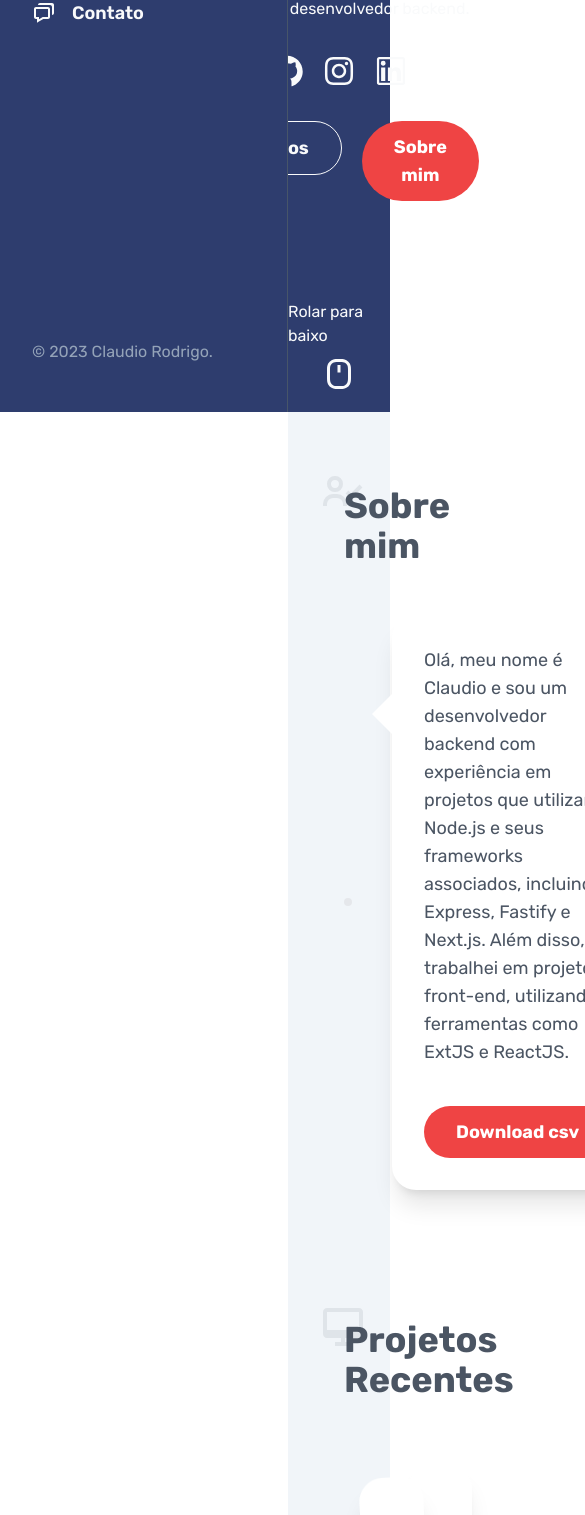
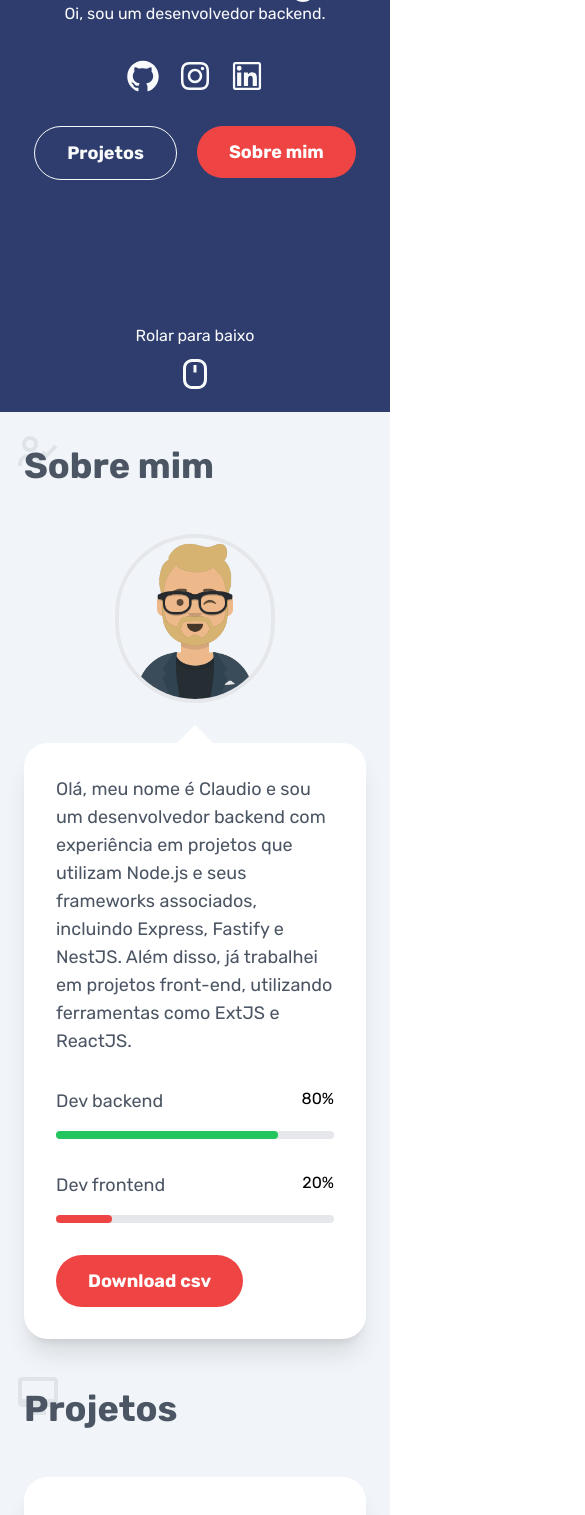
Before and after one commit to claudiozh/my-portfolio, a Next.js app: page / in a window 390 px wide. Shown: the part 432-1947 px from the top of the page, 585 px wide, since content can reach past the window. Built offline with nearby package versions, Linux system fonts and the light colour scheme.

Commit message:
feat: layout responsive

```diff
--- a/src/app/globals.css
+++ b/src/app/globals.css
@@ -11,3 +11,8 @@
 ::-webkit-scrollbar-thumb {
   background-color: #1C2948;
 }
+
+/* Disable text selection */
+* {
+  user-select: none;
+}
--- a/src/app/page.tsx
+++ b/src/app/page.tsx
@@ -15,31 +15,34 @@ import {
 } from 'react-icons/bi'
 import { Experience } from '@/components/Experience'
 import { Contact } from '@/components/Contact'
+import { Metadata } from 'next'
 
 const rubik = Rubik({ subsets: ['latin'] })
 
+export const metadata: Metadata = {
+  title: 'Claudio Rodrigo',
+  description: 'Portfólio de Claudio Rodrigo',
+  themeColor: '#1C2948',
+}
+
 export default function PageDefault() {
   return (
-    <div className={`${rubik.className}`}>
-      <header>
+    <div className={`${rubik.className} overflow-x-hidden`}>
+      <header className="fixed w-0 lg:w-72 hidden lg:block">
         <Sidebar />
       </header>
 
-      <main className="bg-slate-100 ml-72">
+      <main className="bg-slate-100 m-0 lg:ml-72">
         <section id={ids.home}>
           <Home />
         </section>
 
-        <div className="container mx-auto 2xl:px-36">
+        <div className="lg:container mx-auto">
           <Section title="Sobre mim" icon={<BiUserCheck />} id={ids.about}>
             <About />
           </Section>
 
-          <Section
-            title="Projetos Recentes"
-            icon={<BiDesktop />}
-            id={ids.projects}
-          >
+          <Section title="Projetos" icon={<BiDesktop />} id={ids.projects}>
             <Projects />
           </Section>
 
@@ -48,7 +51,7 @@ export default function PageDefault() {
           </Section>
 
           <Section
-            title="Formação & Experiência"
+            title="Experiência"
             icon={<BiBriefcaseAlt2 />}
             id={ids.experience}
           >
--- a/src/components/About.tsx
+++ b/src/components/About.tsx
@@ -1,6 +1,7 @@
 import Image from 'next/image'
 import { Button } from '@/components/Button'
 import { ProgressBar } from '@/components/ProgressBar'
+import clsx from 'clsx'
 
 type Props = {
   language: string
@@ -22,37 +23,53 @@ export const About = () => {
   }
 
   return (
-    <div className="flex items-center mt-12 gap-10">
+    <div className="flex flex-col md:flex-row items-center md:items-start gap-10">
       <Image
         src="/avatar4.png"
-        className="rounded-full border-4"
+        className=" border-4 rounded-full"
         alt="Logo"
         width={160}
         height={160}
       />
-      <div className="bg-white grid grid-cols-12 gap-8 shadow-xl p-8 rounded-3xl">
-        <div className="col-span-7 text-gray-600 text-lg">
-          <div className="relative">
-            <div className="absolute w-0 h-0 left-[-52px] bottom-full transform translate-x-[-50%]">
-              <div className="mt-12 border-t-[20px] border-t-transparent border-r-white border-r-[20px]  border-b-[20px] border-b-transparent"></div>
-            </div>
+      <div className=" bg-white shadow-xl p-8 rounded-3xl">
+        <div className="relative">
+          <div
+            className={clsx(
+              'absolute flex items-center justify-center',
+              'w-0 h-0 left-[50%] md:left-[-50px] top-[-50px] md:top-0',
+              'bottom-full transform translate-x-[-50%]',
+            )}
+          >
+            <div
+              className={clsx(
+                'border-t-[20px] border-t-transparent',
+                'border-r-[20px] border-r-transparent md:border-r-white',
+                'border-l-[20px] border-l-transparent',
+                'border-b-[20px] border-b-white md:border-b-transparent ',
+                'md:mt-24',
+              )}
+            ></div>
+          </div>
+        </div>
 
-            <p className="mb-10">
+        <div className="grid grid-cols-6 gap-8 mb-8">
+          <div className="col-span-full xl:col-span-4 text-gray-600 text-lg">
+            <p>
               Olá, meu nome é Claudio e sou um desenvolvedor backend com
               experiência em projetos que utilizam Node.js e seus frameworks
-              associados, incluindo Express, Fastify e Next.js. Além disso, já
+              associados, incluindo Express, Fastify e NestJS. Além disso, já
               trabalhei em projetos front-end, utilizando ferramentas como ExtJS
               e ReactJS.
             </p>
           </div>
 
-          <Button text="Download csv" />
+          <div className="col-span-full xl:col-span-2 flex flex-col gap-8">
+            <Stack language="Dev backend" percentage={80} />
+            <Stack language="Dev frontend" percentage={20} />
+          </div>
         </div>
 
-        <div className="col-span-5 flex flex-col gap-8">
-          <Stack language="Dev backend" percentage={80} />
-          <Stack language="Dev frontend" percentage={20} />
-        </div>
+        <Button text="Download csv" />
       </div>
     </div>
   )
--- a/src/components/Button.tsx
+++ b/src/components/Button.tsx
@@ -1,3 +1,4 @@
+import clsx from 'clsx'
 import React, { ButtonHTMLAttributes } from 'react'
 
 type Variant = 'primary' | 'secondary' | 'light'
@@ -30,7 +31,7 @@ export const Button: React.FC<ButtonProps> = ({
   `
 
   return (
-    <button className={buttonStyles} {...props}>
+    <button className={clsx(buttonStyles)} {...props}>
       {text}
     </button>
   )
--- a/src/components/Projects.tsx
+++ b/src/components/Projects.tsx
@@ -5,17 +5,18 @@ import { projects } from '@/utils/projects'
 
 export const Projects = () => {
   return (
-    <div className="grid grid-cols-3 mt-16 gap-8">
+    <div className="grid grid-cols-3 gap-8">
       {projects.map((project, index) => (
         <div
           key={index}
           className={clsx(
-            'my-auto max-w-[350px] bg-white text-white flex flex-col items-center justify-center',
+            'mx-auto my-auto container bg-white text-white flex flex-col items-center justify-center',
             'gap-5 p-8 rounded-3xl shadow-xl',
-            project?.emphasis && 'transform -rotate-3',
+            'col-span-full xl:col-span-1',
+            project?.emphasis && 'xl:transform xl:-rotate-3',
           )}
         >
-          <Image src={project.image} alt="Logo" width={150} height={150} />
+          <Image src={project.image} alt="Logo" width={200} height={200} />
 
           <p className="text-gray-400 text-center">{project.description}</p>
 
--- a/src/components/Section.tsx
+++ b/src/components/Section.tsx
@@ -1,23 +1,23 @@
+import clsx from 'clsx'
 import React from 'react'
 
-type Props = {
+interface Props extends React.HTMLAttributes<HTMLElement> {
   id: string
   title: string
   icon: React.JSX.Element
   children: React.ReactNode
 }
 
-export const Section = ({ children, title, icon, id }: Props) => {
+export const Section = ({ children, title, icon, id, className }: Props) => {
   return (
-    <section className="p-14" id={id}>
+    <section className={clsx('px-6 py-4 md:px-16 md:py-8', className)} id={id}>
       <div className="flex flex-col">
-        <span className="text-gray-600 opacity-10 text-5xl mb-[-30px] ml-[-25px]">
+        <span className="text-5xl text-gray-600 opacity-10  mb-[-30px]  ml-[-10px] md:ml-[-25px]">
           {icon}
         </span>
         <h1 className="text-4xl font-bold text-gray-600">{title}</h1>
       </div>
-
-      {children}
+      <div className="mt-12">{children}</div>
     </section>
   )
 }
--- a/src/components/Sidebar.tsx
+++ b/src/components/Sidebar.tsx
@@ -11,13 +11,11 @@ import {
 
 import { Link as ScrollLink } from 'react-scroll'
 import { Logo } from '@/components/Logo'
-import { ids, navLinks } from '@/utils/navlinks'
-import { useScrollspy } from '@/hooks/scrolloy'
-import clsx from 'clsx'
+import { navLinks } from '@/utils/navlinks'
 
 const year = new Date().getFullYear()
 
-const iconsById = {
+const iconBySectionId = {
   home: <BiHome className="mr-4 text-2xl" />,
   about: <BiUserCheck className="mr-4 text-2xl" />,
   projects: <BiDesktop className="mr-4 text-2xl" />,
@@ -27,28 +25,26 @@ const iconsById = {
 }
 
 export const Sidebar = () => {
-  const activeId = useScrollspy(Object.keys(ids), 350)
-
   return (
-    <div className="flex flex-col justify-between w-72 h-screen fixed px-8 py-12 bg-[#2E3D6E] border-r-[1px] border-slate-600">
+    <div className="flex flex-col justify-between h-screen px-8 py-12 bg-[#2E3D6E] border-r-[1px] border-slate-600">
       <Logo />
 
       <nav className="h-[100%] py-20">
         <ul className="text-lg text-gray-50 font-semibold">
           {navLinks.map((link) => (
             <ScrollLink
+              spy
+              offset={-150}
               key={link.id}
               to={link.id}
               smooth={true}
               duration={1000}
+              activeClass="text-yellow-500"
             >
-              <li
-                className={clsx(
-                  'flex items-center mb-6 hover:text-yellow-500 hover:cursor-pointer',
-                  link.id === activeId && 'text-yellow-500',
-                )}
-              >
-                <span>{iconsById[link.id as keyof typeof iconsById]}</span>
+              <li className="flex items-center mb-6 hover:text-yellow-500 hover:cursor-pointer">
+                <span>
+                  {iconBySectionId[link.id as keyof typeof iconBySectionId]}
+                </span>
                 <span>{link.label}</span>
               </li>
             </ScrollLink>
--- a/src/components/Skills.tsx
+++ b/src/components/Skills.tsx
@@ -38,12 +38,12 @@ export const Skills = () => {
   }
 
   return (
-    <div className="grid grid-cols-4 gap-10 justify-center mt-12">
+    <div className="grid grid-cols-4 gap-10 justify-center">
       {Object.entries(skills).map(([key, skill]) => (
         <div
           key={key}
           className={clsx(
-            'flex flex-col justify-center items-center gap-4 py-5 rounded-3xl shadow-md hover:-rotate-6',
+            'col-span-2 md:col-span-1 flex flex-col justify-center items-center gap-4 py-5 rounded-3xl shadow-md hover:-rotate-6',
             colorVariants[skill.color as keyof typeof colorVariants],
           )}
         >
--- a/src/hooks/scrolloy.tsx
+++ /dev/null
@@ -1,46 +0,0 @@
-'use client'
-
-import { useLayoutEffect, useState } from 'react'
-
-const clamp = (value: number) => Math.max(0, value)
-
-const isBetween = (value: number, floor: number, ceil: number) =>
-  value >= floor && value <= ceil
-
-export const useScrollspy = (ids: string[], offset: number = 0) => {
-  const [activeId, setActiveId] = useState('')
-
-  useLayoutEffect(() => {
-    const listener = () => {
-      const scroll = window.scrollY
-
-      const position = ids
-        .map((id) => {
-          const element = document.getElementById(id)
-
-          if (!element) return { id, top: -1, bottom: -1 }
-
-          const rect = element.getBoundingClientRect()
-          const top = clamp(rect.top + scroll - offset)
-          const bottom = clamp(rect.bottom + scroll - offset)
-
-          return { id, top, bottom }
-        })
-        .find(({ top, bottom }) => isBetween(scroll, top, bottom))
-
-      setActiveId(position?.id || '')
-    }
-
-    listener()
-
-    window.addEventListener('resize', listener)
-    window.addEventListener('scroll', listener)
-
-    return () => {
-      window.removeEventListener('resize', listener)
-      window.removeEventListener('scroll', listener)
-    }
-  }, [ids, offset])
-
-  return activeId
-}
```
Also changed, not shown: src/components/Contact.tsx (+6 -13 lines), src/components/Experience.tsx (+10 -35 lines).
